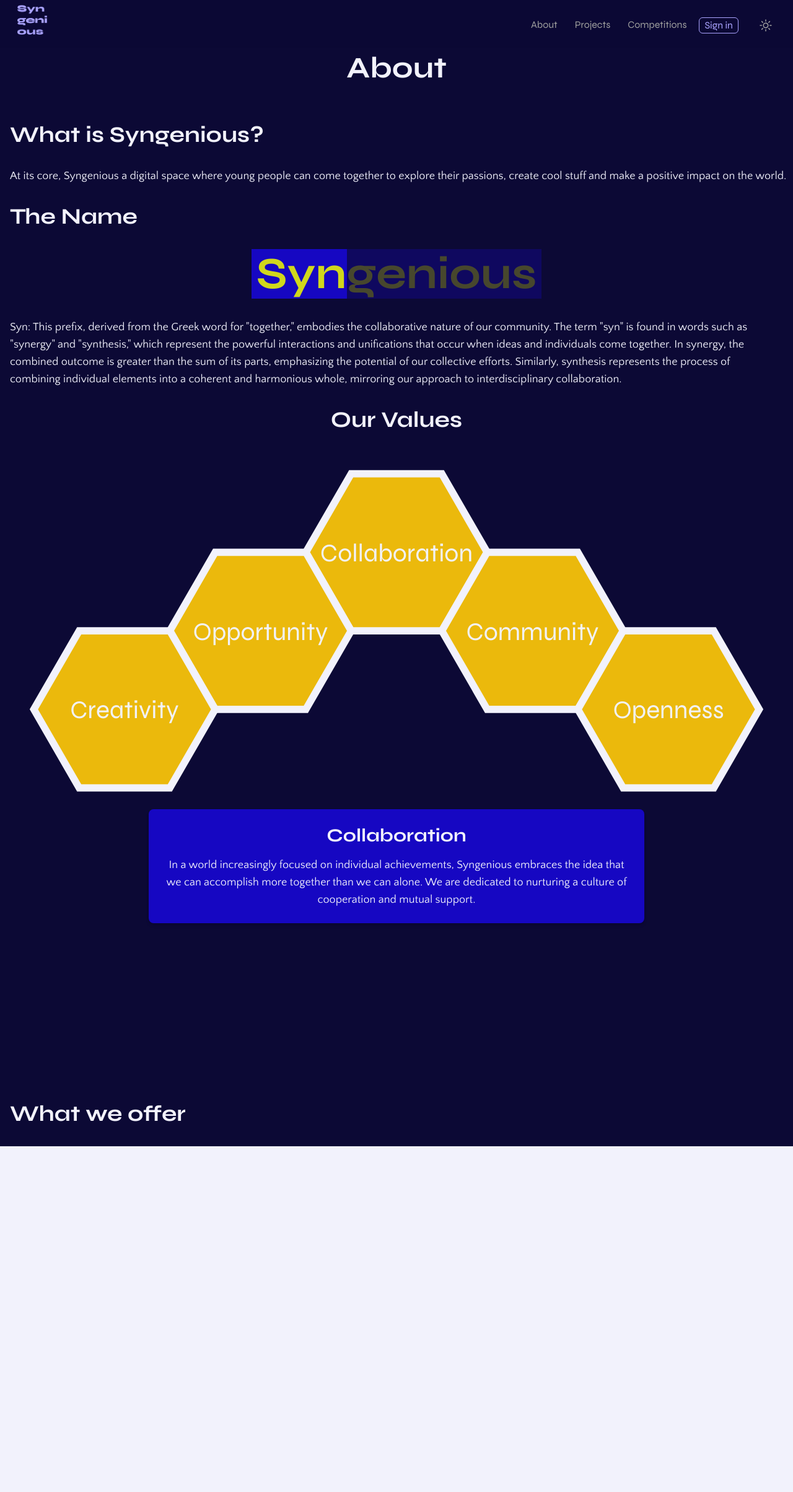
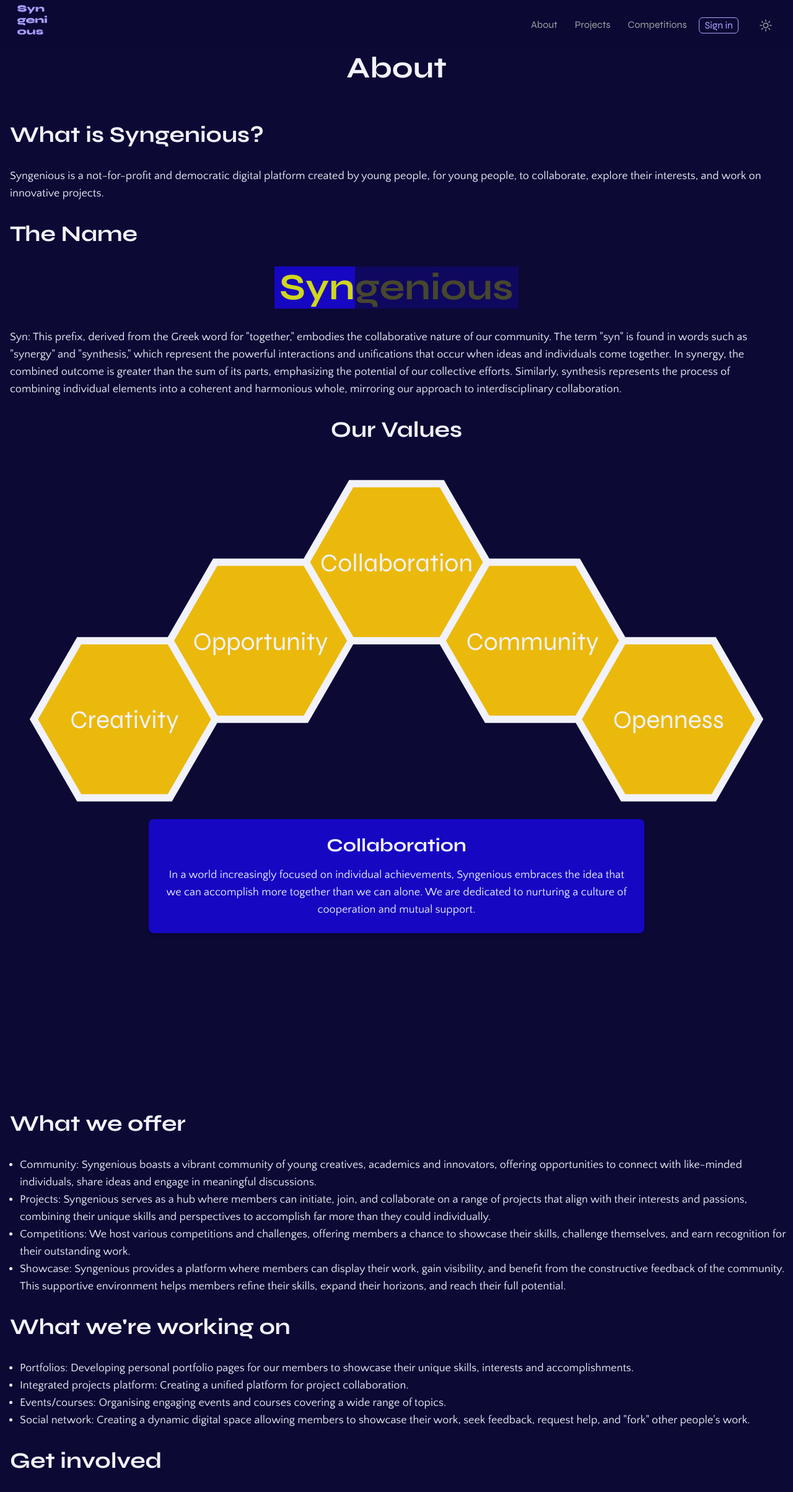
Before and after one commit to Bobberson3108/syngenious-website, a SvelteKit app: page /about in a window 1280 px wide. Shown: the whole page at 62% size. Before the commit the page ends 1850 px from the top, so only its background shows below. Built offline with nearby package versions, Linux system fonts and the light colour scheme.

Commit message:
about page so far

```diff
--- a/src/lib/components/InteractiveName.svelte
+++ b/src/lib/components/InteractiveName.svelte
@@ -1,8 +1,5 @@
 <script lang="ts">
-  import { onMount } from "svelte";
-
   let selected = "syn";
-  let hover:string|null = null;
 
   let syn_part = "Syn";
   let ingenious_part = "genious";
@@ -11,54 +8,21 @@
     selected = part;
   }
 
-  function onHover(part:string) {
-    hover = part;
-  }
-
-  $: if (hover === "syn" || selected === "syn" && hover !== "ingenious") {
+  $: if (selected === "syn") {
       syn_part = "Syn";
       ingenious_part = "genious";
-    }else {
+    } else {
       syn_part = "S";
       ingenious_part = "ingenious";
     }
-
-
-
-  function onLeave() {
-    hover = null;
-  }
-
-  let scrollTrigger = false;
-
-  const handleScroll = () => {
-    const scrollPosition = window.pageYOffset || document.documentElement.scrollTop;
-    if (scrollPosition > window.innerHeight / 2 && !scrollTrigger) {
-      select('ingenious');
-      scrollTrigger = true;
-    } else if (scrollPosition <= window.innerHeight / 2 && scrollTrigger) {
-      select('syn');
-      scrollTrigger = false;
-    }
-  };
-
-  onMount(() => {
-    // ...
-    window.addEventListener('scroll', handleScroll);
-    return () => {
-      window.removeEventListener('scroll', handleScroll);
-    };
-  });
 </script>
 
 <div>
-  <div class="font-syne font-bold text-4xl md:text-5xl lg:text-6xl xl:text-7xl text-gray-800 flex justify-center items-center text-secondary-500">
+  <div class="font-syne font-bold text-4xl md:text-5xl lg:text-6xl text-gray-800 flex justify-center items-center text-secondary-500">
     <div
-      class="cursor-pointer py-1 bg-primary-800 pl-2 {hover === "syn" || selected === "syn" && hover !== "ingenious" ? "selected" : "unselected"}"
-      on:mouseenter={() => onHover("syn")}
-      on:keydown={() => onHover("syn")}
-      on:mouseleave={onLeave}
-      on:keyup={() => onLeave()}
+      class="cursor-pointer py-1 bg-primary-800 pl-2 {selected === "syn" ? "selected" : "unselected"}"
+      on:mouseenter={() => select("syn")}
+      on:keydown={() => select("syn")}
       on:click={() => select("syn")}
     >
       <span>
@@ -66,11 +30,9 @@
       </span>
     </div>
     <div
-      class="cursor-pointer py-1 bg-primary-800 pr-2 {hover === "ingenious" || selected === "ingenious" && hover !== "syn" ? "selected" : "unselected"}"
-      on:mouseenter={() => onHover("ingenious")}
-      on:keydown={() => onHover("ingenious")}
-      on:mouseleave={onLeave}
-      on:keyup={() => onLeave()}
+      class="cursor-pointer py-1 bg-primary-800 pr-2 {selected === "ingenious" ? "selected" : "unselected"}"
+      on:mouseenter={() => select("ingenious")}
+      on:keydown={() => select("ingenious")}
       on:click={() => select("ingenious")}
     >
       <span>
@@ -79,14 +41,14 @@
     </div>
   </div>
 
-  {#if hover === "syn" || selected === "syn" && hover !== "ingenious"}
+  {#if selected === "syn"}
     <div class="px-4 py-8">
       <p class="font-quattrocento md:text-lg text-grey-700 dark:text-white">
         Syn: This prefix, derived from the Greek word for "together," embodies the collaborative nature of our community. The term "syn" is found in words such as "synergy" and "synthesis," which represent the powerful interactions and unifications that occur when ideas and individuals come together. In synergy, the combined outcome is greater than the sum of its parts, emphasizing the potential of our collective efforts. Similarly, synthesis represents the process of combining individual elements into a coherent and harmonious whole, mirroring our approach to interdisciplinary collaboration.
       </p>
     </div>
   {/if}
-  {#if hover === "ingenious" || selected === "ingenious" && hover !== "syn"}
+  {#if selected === "ingenious"}
     <div class="px-4 py-8">
       <p class="font-quattrocento text-grey-700 md:text-lg dark:text-white">
         Ingenious: This term, originating from both the Latin "ingeniosus" and the French "ingénieur," captures the essence of our community's creativity and resourcefulness. "Ingenious" refers to something that is clever, inventive, or original, while "ingénieur" is the French word for "engineer," a profession known for its problem-solving and innovative thinking. By merging these meanings, we celebrate the inventive spirit and the pursuit of excellence in all our members, regardless of their field of interest.
--- a/src/lib/components/Values.svelte
+++ b/src/lib/components/Values.svelte
@@ -75,7 +75,7 @@
       },
       {
         name: "Opportunity",
-        description: "We recognize the potential in young people and strive to fill the gaps left by traditional education systems. By providing funding, guidance, and resources, we empower our members to take control of their future and make a difference in the world."
+        description: "We recognize the potential in young people and strive to fill the gaps left by outdated education systems built on conformity and standardisation. By providing funding, guidance, and resources, we empower our members to take control of their future and make a difference in the world."
       },
       {
         name: "Community",
--- a/src/routes/about/+page.svelte
+++ b/src/routes/about/+page.svelte
@@ -14,19 +14,36 @@
 
 <h1 class="font-syne font-bold w-full text-center text-3xl sm:text-4xl md:text-5xl mt-3 mb-16 dark:text-white" data-aos="fade-up">About</h1>
 
-<h2 data-aos="fade-up">What is Syngenious?</h2>
+<h2 id="what-is-syngenious" data-aos="fade-up">What is Syngenious?</h2>
 
-<p data-aos="fade-up">At its core, Syngenious a digital space where young people can come together to explore their passions, create cool stuff and make a positive impact on the world.</p>
+<p data-aos="fade-up">Syngenious is a not-for-profit and democratic digital platform created by young people, for young people, to collaborate, explore their interests, and work on innovative projects.</p>
 
 <h2>The Name</h2>
 <InteractiveName />
 
-<h2 class="centered-h2">Our Values</h2>
+<h2 id="our-values" class="centered-h2">Our Values</h2>
 <div class="md:min-h-[700px] lg:min-h-[800px] xl:min-h-[1000px]">
     <Values/>
 </div>
 
-<h2 class="mt-12">What we offer</h2>
+<h2 id="our-values" class="mt-12">What we offer</h2>
+
+<ul class="list-disc ml-4">
+    <li>Community: Syngenious boasts a vibrant community of young creatives, academics and innovators, offering opportunities to connect with like-minded individuals, share ideas and engage in meaningful discussions.</li>
+    <li>Projects: Syngenious serves as a hub where members can initiate, join, and collaborate on a range of projects that align with their interests and passions, combining their unique skills and perspectives to accomplish far more than they could individually.</li>
+    <li>Competitions: We host various competitions and challenges, offering members a chance to showcase their skills, challenge themselves, and earn recognition for their outstanding work.</li>
+    <li>Showcase: Syngenious provides a platform where members can display their work, gain visibility, and benefit from the constructive feedback of the community. This supportive environment helps members refine their skills, expand their horizons, and reach their full potential.</li>
+</ul>
+
+<h2>What we're working on</h2>
+<ul class="list-disc ml-4">
+    <li>Portfolios: Developing personal portfolio pages for our members to showcase their unique skills, interests and accomplishments.</li>
+    <li>Integrated projects platform: Creating a unified platform for project collaboration.</li>
+    <li>Events/courses: Organising engaging events and courses covering a wide range of topics.</li>
+    <li>Social network: Creating a dynamic digital space allowing members to showcase their work, seek feedback, request help, and "fork" other people's work.</li>
+</ul>
+
+<h2>Get involved</h2>
 
 
 <style lang="postcss">
@@ -38,7 +55,7 @@
         @apply px-0 mx-0 text-center;
     }
 
-    p {
+    p, ul {
         @apply font-quattrocento text-lg pb-8 pl-4 dark:text-white;
     }
 </style>
```
